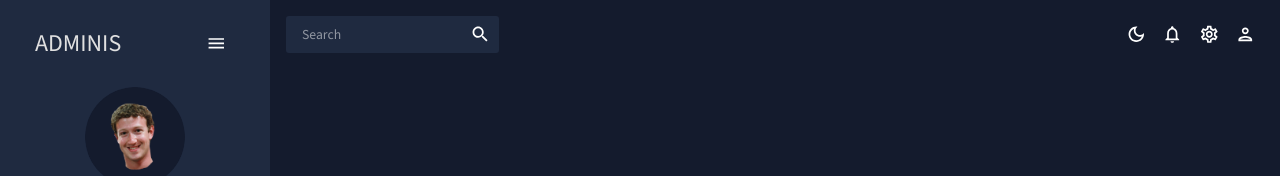
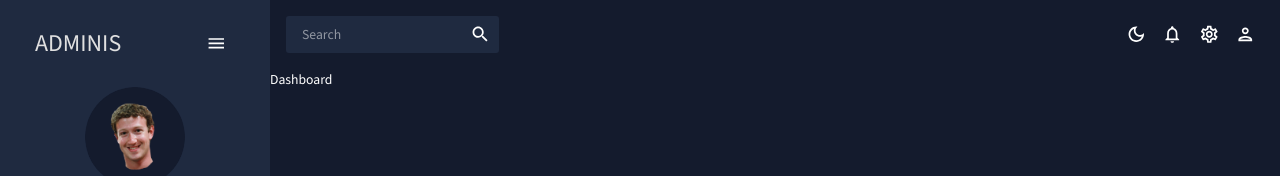
Before and after one commit to markfady/React_MUI_Dashboard, a React (Vite) app: page / in a window 1280 px wide. Shown: the top 176 px of the page. Built offline with nearby package versions, Linux system fonts and the light colour scheme.

Commit message:
Routing Setup

```diff
--- a/src/App.tsx
+++ /dev/null
@@ -1,30 +0,0 @@
-import { Routes } from "react-router-dom";
-import Topbar from "./scenes/global/Topbar";
-import { ColorModeContext, useMode } from "./theme";
-import { CssBaseline, ThemeProvider } from "@mui/material";
-import Sidebar from "./scenes/global/Sidebar";
-
-// Define the Theme type
-
-
-function App() {
-  const [theme, colorMode] = useMode();
-  return (
-    <>
-      <ColorModeContext.Provider value={colorMode}>
-        <ThemeProvider theme={theme}>
-          <CssBaseline />
-          <div className="app">
-          <Sidebar />
-            <main className="content">
-              <Topbar />
-
-            </main>
-          </div>
-        </ThemeProvider>
-      </ColorModeContext.Provider>
-    </>
-  );
-}
-
-export default App;
--- /dev/null
+++ b/src/layouts/MainLayout.tsx
@@ -0,0 +1,25 @@
+import { Outlet } from "react-router-dom";
+import Topbar from "../scenes/global/Topbar";
+import Sidebar from "../scenes/global/Sidebar";
+import { Box } from "@mui/material";
+
+
+const MainLayout = () => {
+  return (
+    <>
+    <Box height="100vh" display="flex">
+    <Sidebar />
+    <Box flexGrow={1} display="flex" flexDirection="column"> {/* flex grow when found a empty space on use it , so justify content of the header works */}
+    <Topbar/>
+        <Outlet />
+      </Box>
+
+    </Box>
+
+
+
+
+      </>
+  );
+};
+export default MainLayout;
--- a/src/main.tsx
+++ b/src/main.tsx
@@ -1,12 +1,21 @@
-import React from 'react'
-import ReactDOM from 'react-dom/client'
-import App from './App.tsx'
-import './index.css'
-import {BrowserRouter} from "react-router-dom"
+import React from "react";
+import ReactDOM from "react-dom";
+import "./index.css";
+import AppRouter from "./routes/AppRouter.tsx";
+import { ColorModeContext, useMode } from "./theme";
+import { CssBaseline, ThemeProvider } from "@mui/material";
 
-ReactDOM.createRoot(document.getElementById('root')!).render(
+const Root = () => {
+  const [theme, colorMode] = useMode();
 
-    <BrowserRouter>
-    <App />
-    </BrowserRouter>
-)
+  return (
+    <ColorModeContext.Provider value={colorMode}>
+      <ThemeProvider theme={theme}>
+        <CssBaseline />
+        <AppRouter />
+      </ThemeProvider>
+    </ColorModeContext.Provider>
+  );
+};
+
+ReactDOM.createRoot(document.getElementById("root")!).render(<Root />);
--- /dev/null
+++ b/src/routes/AppRouter.tsx
@@ -0,0 +1,30 @@
+import { createBrowserRouter, RouterProvider } from "react-router-dom";
+// layouts
+import MainLayout from "../layouts/MainLayout";
+import Dashboard from "../scenes/dashboard/Dashboard";
+import ManageTeam from "../scenes/manageTeam/ManageTeam";
+// pages
+
+
+const router = createBrowserRouter([
+  {
+    path: "/",
+    element: <MainLayout />,
+    children: [
+      {
+        index: true,
+        element: <Dashboard />,
+      },
+      {
+        path: "/team",
+        element: <ManageTeam />,
+      },
+    ],
+  },
+]);
+
+const AppRouter = () => {
+  return <RouterProvider router={router} />;
+};
+
+export default AppRouter;
```
